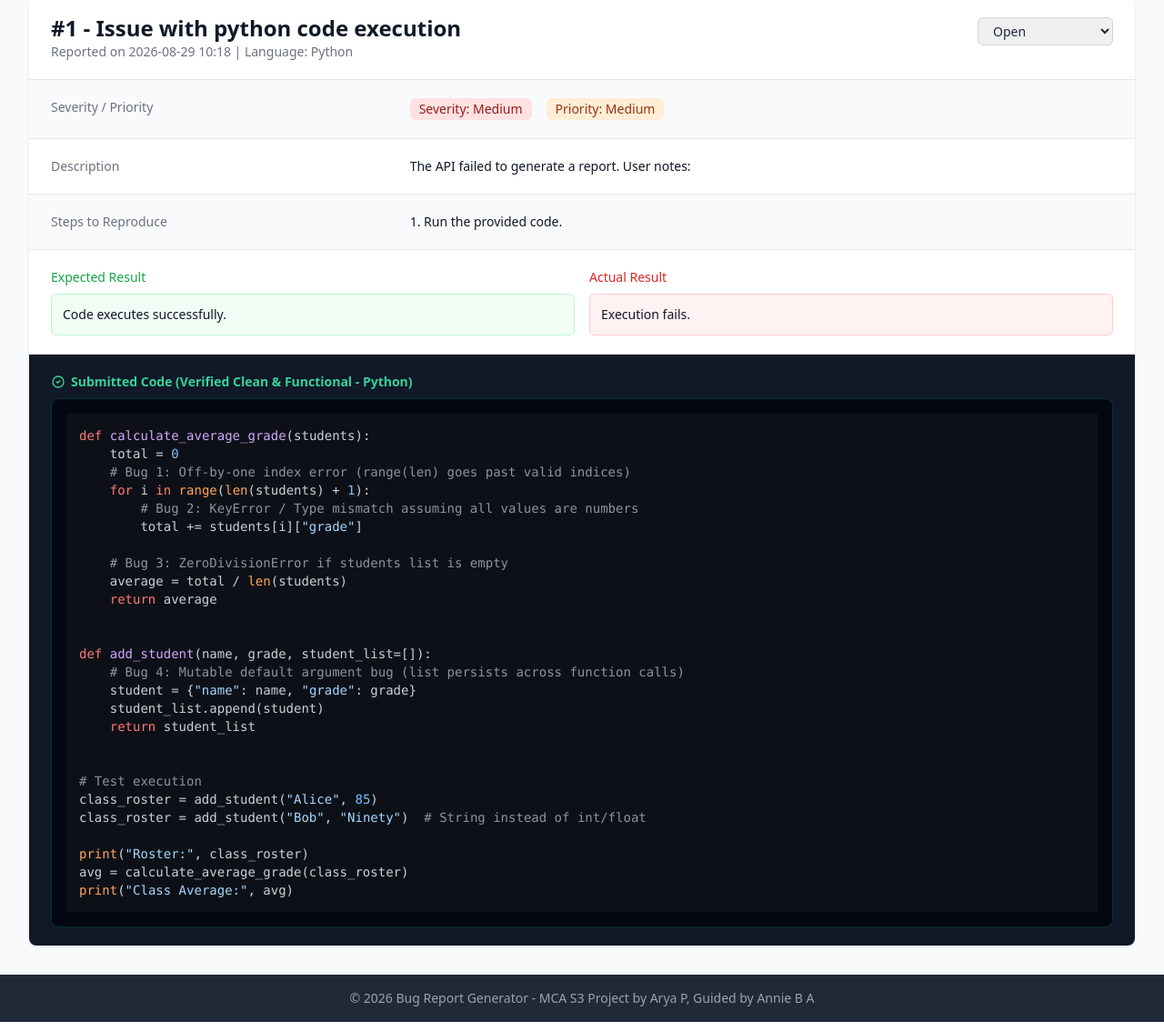
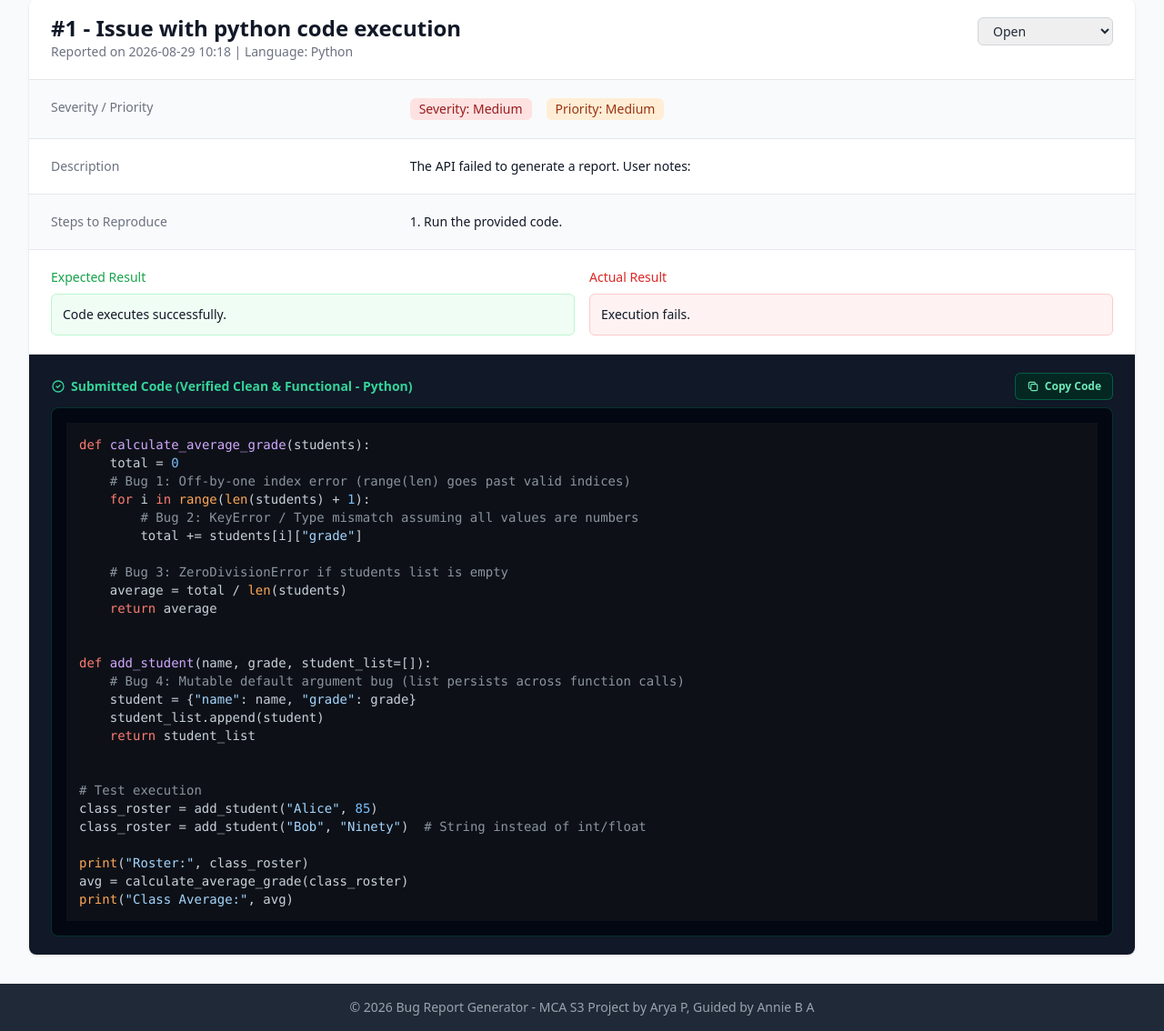
Before and after one commit to helloabhay88/Bug-report-generator, a Flask app: page /report/1 in a window 1280 px wide. Shown: the part 153-1287 px from the top of the page at 91% size. Run offline with Flask 3, Linux system fonts and the light colour scheme; some libraries are stand-ins or nearby versions.

Commit message:
minor fixes

````diff
--- a/app.py
+++ b/app.py
@@ -19,12 +19,12 @@ db = SQLAlchemy(app)
 genai.configure(api_key=os.environ.get("GEMINI_API_KEY"), transport='rest')
 
 CANDIDATE_MODELS = [
-    'gemini-flash-lite-latest',
-    'gemini-3.1-flash-lite',
-    'gemini-3.5-flash-lite',
     'gemini-flash-latest',
     'gemini-3.8-flash',
-    'gemini-3.6-flash'
+    'gemini-3.6-flash',
+    'gemini-3.5-flash',
+    'gemini-flash-lite-latest',
+    'gemini-3.1-flash-lite'
 ]
 
 class BugReport(db.Model):
@@ -80,23 +80,38 @@ A user has submitted the following {language} code snippet:
 Additional notes or error output provided by the user:
 "{notes}"
 
-Analyze the code and the notes.
-1. If the code CONTAINS BUGS or syntax/logic errors:
-   - Provide a detailed report.
-   - Set "severity" and "priority" to "Low", "Medium", "High", or "Critical".
-   - Provide the corrected working code snippet in "fixed_code".
+TASK:
+Determine if the code contains an ACTUAL, GENUINE bug (such as a syntax error, unhandled runtime crash on standard inputs, infinite loop, or broken logic).
 
-2. If the code IS CLEAN, CORRECT, and HAS NO BUGS or errors:
-   - Clearly state that the code is clean and functional in "title" and "description".
-   - Set "steps_to_reproduce" to "N/A - Code is clean and functional."
-   - Set "actual_result" to "Code executed successfully with no errors."
-   - Set "severity" to "None"
-   - Set "priority" to "None"
-   - Set "fixed_code" to "" (empty string, as no fix is required).
+CRITICAL EVALUATION RULES:
+1. STRICT ONE-SHOT PROCEDURE: The fix in "fixed_code" MUST be fully resolved, clean, and production-ready in ONE SHOT. It must never be a lazy, partial patch or band-aid that leaves other obvious flaws behind.
+2. PRAGMATIC ASSESSMENT: Do NOT invent hypothetical edge cases, demand unnecessary defensive programming (e.g., redundant isinstance type checks), or treat missing docstrings, styling preferences, or unrequired validations as bugs.
+3. VERIFY REPORTED NOTES: If the user provided error notes, verify whether the current code ACTUALLY produces that error. If the code already avoids, fixes, or handles that error, ignore the outdated note.
+4. CLEAN CODE THRESHOLD: If the code is functionally correct, accomplishes its intended purpose, and executes without crashing on standard valid inputs, you MUST classify it as CLEAN CODE (Clean Code = No Bugs Detected). Do NOT suggest cosmetic changes or minor edge-case refactoring if the code already works.
+
+1. If the code IS CLEAN, FUNCTIONAL, and HAS NO REAL BUGS:
+   - "title": "No Bugs Detected: Code is Functional"
+   - "description": "The provided code is syntactically valid, logically sound, and functional without errors."
+   - "steps_to_reproduce": "N/A - Code is clean and functional."
+   - "expected_result": "Code executes successfully."
+   - "actual_result": "Code executed as expected with no errors."
+   - "severity": "None"
+   - "priority": "None"
+   - "fixed_code": "" (MUST be empty string, as no fix is required)
+
+2. If the code CONTAINS A GENUINE BUG or fatal runtime/syntax error:
+   - "title": Concise bug summary focusing only on the primary bug.
+   - "description": Clear explanation of the actual bug.
+   - "steps_to_reproduce": Execution path or trigger condition.
+   - "expected_result": What the code should accomplish.
+   - "actual_result": The error output or failure mode.
+   - "severity": "Low", "Medium", "High", or "Critical".
+   - "priority": "Low", "Medium", "High", or "Critical".
+   - "fixed_code": The FINAL, self-contained, fully working code snippet that executes flawlessly in one shot.
 
 Return ONLY a valid JSON object with the following keys, and no markdown formatting or extra text outside the JSON:
-- "title": A concise summary (e.g. "No Bugs Detected: Code is Functional" if clean).
-- "description": Clear explanation of the code or description of the bug.
+- "title": A concise summary.
+- "description": Clear explanation.
 - "steps_to_reproduce": Execution path/trigger or "N/A - Code is clean".
 - "expected_result": What the code accomplishes.
 - "actual_result": The error output or "Code executed as expected".
@@ -109,8 +124,13 @@ Return ONLY a valid JSON object with the following keys, and no markdown formatt
     for model_name in CANDIDATE_MODELS:
         try:
             model = genai.GenerativeModel(model_name)
-            # Set a 15-second timeout so requests never hang or buffer indefinitely
-            response = model.generate_content(prompt, request_options={'timeout': 15})
+            # Set a 60-second timeout to allow Gemini enough time to generate full code fixes and structured JSON
+            # Set temperature=0.1 for objective, consistent analysis rather than creative nitpicking
+            response = model.generate_content(
+                prompt,
+                generation_config={'temperature': 0.1},
+                request_options={'timeout': 60}
+            )
             text_response = response.text.strip()
             if text_response.startswith('```json'):
                 text_response = text_response[7:-3].strip()
--- a/templates/report.html
+++ b/templates/report.html
@@ -87,34 +87,63 @@
                                 <svg class="w-4 h-4 inline text-emerald-400" fill="none" stroke="currentColor" viewBox="0 0 24 24"><path stroke-linecap="round" stroke-linejoin="round" stroke-width="2" d="M9 12l2 2 4-4m6 2a9 9 0 11-18 0 9 9 0 0118 0z"/></svg>
                                 Submitted Code (Verified Clean & Functional - {{ report.language | capitalize }})
                             </dt>
+                            <button type="button" onclick="copyCode(this, 'clean-code-snippet')" data-default-text="Copy Code" class="inline-flex items-center gap-1.5 px-3 py-1.5 text-xs font-semibold rounded-md bg-emerald-950/80 hover:bg-emerald-900 text-emerald-300 border border-emerald-600/50 shadow-sm transition-all duration-150 focus:outline-none focus:ring-2 focus:ring-emerald-500 cursor-pointer">
+                                <svg class="w-3.5 h-3.5 copy-icon" fill="none" stroke="currentColor" viewBox="0 0 24 24">
+                                    <path stroke-linecap="round" stroke-linejoin="round" stroke-width="2" d="M8 16H6a2 2 0 01-2-2V6a2 2 0 012-2h8a2 2 0 012 2v2m-6 12h8a2 2 0 002-2v-8a2 2 0 00-2-2h-8a2 2 0 00-2 2v8a2 2 0 002 2z"/>
+                                </svg>
+                                <svg class="w-3.5 h-3.5 check-icon hidden text-emerald-300" fill="none" stroke="currentColor" viewBox="0 0 24 24">
+                                    <path stroke-linecap="round" stroke-linejoin="round" stroke-width="2" d="M5 13l4 4L19 7"/>
+                                </svg>
+                                <span class="btn-text">Copy Code</span>
+                            </button>
                         </div>
                         <dd class="mt-1 text-sm text-gray-200">
-                            <pre class="bg-gray-950 p-4 rounded-lg border border-emerald-800/50 text-emerald-300 overflow-x-auto font-mono"><code>{{ report.code_snippet }}</code></pre>
+                            <pre class="bg-gray-950 p-4 rounded-lg border border-emerald-800/50 text-emerald-300 overflow-x-auto font-mono"><code id="clean-code-snippet">{{ report.code_snippet }}</code></pre>
                         </dd>
                     </div>
                 {% else %}
-                    <!-- Buggy Code View (Original vs Fixed) -->
+                    <!-- Buggy Code View (Corrected Code placed ABOVE Error Code) -->
+                    <!-- 1. Suggested Fixed Code Solution (Corrected Code) -->
+                    <div>
+                        <div class="flex justify-between items-center mb-2">
+                            <dt class="text-sm font-semibold text-emerald-400 flex items-center gap-1.5">
+                                <svg class="w-4 h-4 inline" fill="none" stroke="currentColor" viewBox="0 0 24 24"><path stroke-linecap="round" stroke-linejoin="round" stroke-width="2" d="M9 12l2 2 4-4m6 2a9 9 0 11-18 0 9 9 0 0118 0z"/></svg>
+                                Suggested Fixed Code Solution
+                            </dt>
+                            <button type="button" onclick="copyCode(this, 'fixed-code-snippet')" data-default-text="Copy Fixed Code" class="inline-flex items-center gap-1.5 px-3 py-1.5 text-xs font-semibold rounded-md bg-emerald-950/80 hover:bg-emerald-900 text-emerald-300 border border-emerald-600/50 shadow-sm transition-all duration-150 focus:outline-none focus:ring-2 focus:ring-emerald-500 cursor-pointer">
+                                <svg class="w-3.5 h-3.5 copy-icon" fill="none" stroke="currentColor" viewBox="0 0 24 24">
+                                    <path stroke-linecap="round" stroke-linejoin="round" stroke-width="2" d="M8 16H6a2 2 0 01-2-2V6a2 2 0 012-2h8a2 2 0 012 2v2m-6 12h8a2 2 0 002-2v-8a2 2 0 00-2-2h-8a2 2 0 00-2 2v8a2 2 0 002 2z"/>
+                                </svg>
+                                <svg class="w-3.5 h-3.5 check-icon hidden text-emerald-300" fill="none" stroke="currentColor" viewBox="0 0 24 24">
+                                    <path stroke-linecap="round" stroke-linejoin="round" stroke-width="2" d="M5 13l4 4L19 7"/>
+                                </svg>
+                                <span class="btn-text">Copy Fixed Code</span>
+                            </button>
+                        </div>
+                        <dd class="mt-1 text-sm text-gray-200">
+                            <pre class="bg-gray-950 p-4 rounded-lg border border-emerald-800/50 text-emerald-300 overflow-x-auto font-mono"><code id="fixed-code-snippet">{{ report.fixed_code_snippet }}</code></pre>
+                        </dd>
+                    </div>
+
+                    <!-- 2. Original Problematic Code (Error Code) -->
                     <div>
                         <div class="flex justify-between items-center mb-2">
                             <dt class="text-sm font-semibold text-red-400 flex items-center gap-1.5">
                                 <svg class="w-4 h-4 inline" fill="none" stroke="currentColor" viewBox="0 0 24 24"><path stroke-linecap="round" stroke-linejoin="round" stroke-width="2" d="M12 9v2m0 4h.01m-6.938 4h13.856c1.54 0 2.502-1.667 1.732-3L13.732 4c-.77-1.333-2.694-1.333-3.464 0L3.34 16c-.77 1.333.192 3 1.732 3z"/></svg>
                                 Original Problematic Code ({{ report.language | capitalize }})
                             </dt>
+                            <button type="button" onclick="copyCode(this, 'original-code-snippet')" data-default-text="Copy Original Code" class="inline-flex items-center gap-1.5 px-3 py-1.5 text-xs font-semibold rounded-md bg-red-950/80 hover:bg-red-900 text-red-300 border border-red-700/50 shadow-sm transition-all duration-150 focus:outline-none focus:ring-2 focus:ring-red-500 cursor-pointer">
+                                <svg class="w-3.5 h-3.5 copy-icon" fill="none" stroke="currentColor" viewBox="0 0 24 24">
+                                    <path stroke-linecap="round" stroke-linejoin="round" stroke-width="2" d="M8 16H6a2 2 0 01-2-2V6a2 2 0 012-2h8a2 2 0 012 2v2m-6 12h8a2 2 0 002-2v-8a2 2 0 00-2-2h-8a2 2 0 00-2 2v8a2 2 0 002 2z"/>
+                                </svg>
+                                <svg class="w-3.5 h-3.5 check-icon hidden text-red-300" fill="none" stroke="currentColor" viewBox="0 0 24 24">
+                                    <path stroke-linecap="round" stroke-linejoin="round" stroke-width="2" d="M5 13l4 4L19 7"/>
+                                </svg>
+                                <span class="btn-text">Copy Original Code</span>
+                            </button>
                         </div>
                         <dd class="mt-1 text-sm text-gray-200">
-                            <pre class="bg-gray-950 p-4 rounded-lg border border-red-900/40 text-red-100 overflow-x-auto font-mono"><code>{{ report.code_snippet }}</code></pre>
-                        </dd>
-                    </div>
-
-                    <div>
-                        <div class="flex justify-between items-center mb-2">
-                            <dt class="text-sm font-semibold text-emerald-400 flex items-center gap-1.5">
-                                <svg class="w-4 h-4 inline" fill="none" stroke="currentColor" viewBox="0 0 24 24"><path stroke-linecap="round" stroke-linejoin="round" stroke-width="2" d="M9 12l2 2 4-4m6 2a9 9 0 11-18 0 9 9 0 0118 0z"/></svg>
-                                Suggested Fixed Code Solution
-                            </dt>
-                        </div>
-                        <dd class="mt-1 text-sm text-gray-200">
-                            <pre class="bg-gray-950 p-4 rounded-lg border border-emerald-800/50 text-emerald-300 overflow-x-auto font-mono"><code>{{ report.fixed_code_snippet }}</code></pre>
+                            <pre class="bg-gray-950 p-4 rounded-lg border border-red-900/40 text-red-100 overflow-x-auto font-mono"><code id="original-code-snippet">{{ report.code_snippet }}</code></pre>
                         </dd>
                     </div>
                 {% endif %}
@@ -122,4 +151,55 @@
         </dl>
     </div>
 </div>
+
+<script>
+function copyCode(btn, elementId) {
+    const codeEl = document.getElementById(elementId);
+    if (!codeEl) return;
+    const textToCopy = codeEl.textContent;
+
+    function markCopied() {
+        const copyIcon = btn.querySelector('.copy-icon');
+        const checkIcon = btn.querySelector('.check-icon');
+        const textSpan = btn.querySelector('.btn-text');
+
+        if (copyIcon) copyIcon.classList.add('hidden');
+        if (checkIcon) checkIcon.classList.remove('hidden');
+        if (textSpan) textSpan.textContent = 'Copied!';
+
+        setTimeout(() => {
+            if (copyIcon) copyIcon.classList.remove('hidden');
+            if (checkIcon) checkIcon.classList.add('hidden');
+            if (textSpan) textSpan.textContent = btn.getAttribute('data-default-text') || 'Copy Code';
+        }, 2000);
+    }
+
+    if (navigator.clipboard && window.isSecureContext) {
+        navigator.clipboard.writeText(textToCopy)
+            .then(markCopied)
+            .catch(() => fallbackCopy(textToCopy, markCopied));
+    } else {
+        fallbackCopy(textToCopy, markCopied);
+    }
+}
+
+function fallbackCopy(text, callback) {
+    const textarea = document.createElement('textarea');
+    textarea.value = text;
+    textarea.style.position = 'fixed';
+    textarea.style.left = '-9999px';
+    textarea.style.top = '-9999px';
+    textarea.setAttribute('readonly', '');
+    document.body.appendChild(textarea);
+    textarea.focus();
+    textarea.select();
+    try {
+        const successful = document.execCommand('copy');
+        if (successful && callback) callback();
+    } catch (err) {
+        console.error('Copy fallback failed', err);
+    }
+    document.body.removeChild(textarea);
+}
+</script>
 {% endblock %}
````
Also changed, not shown: instance/bugs.db.
